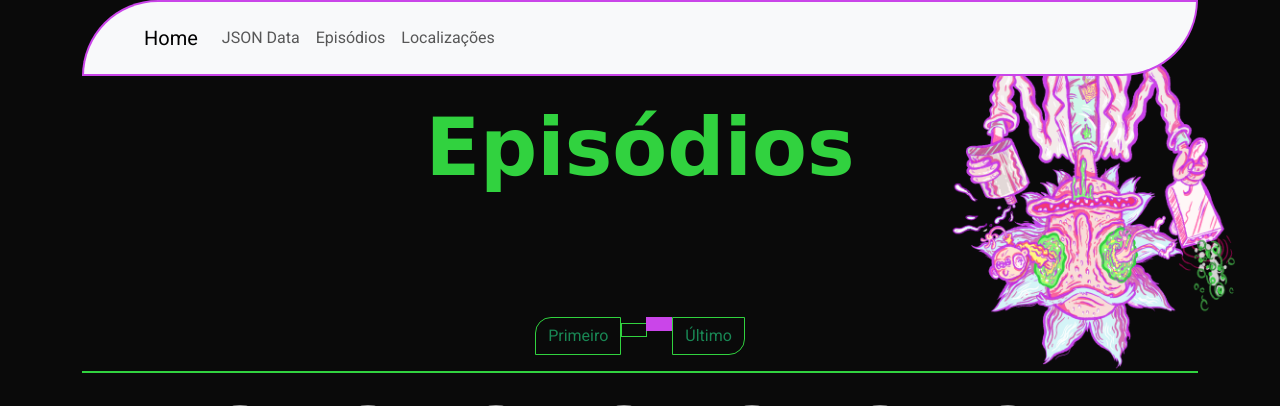
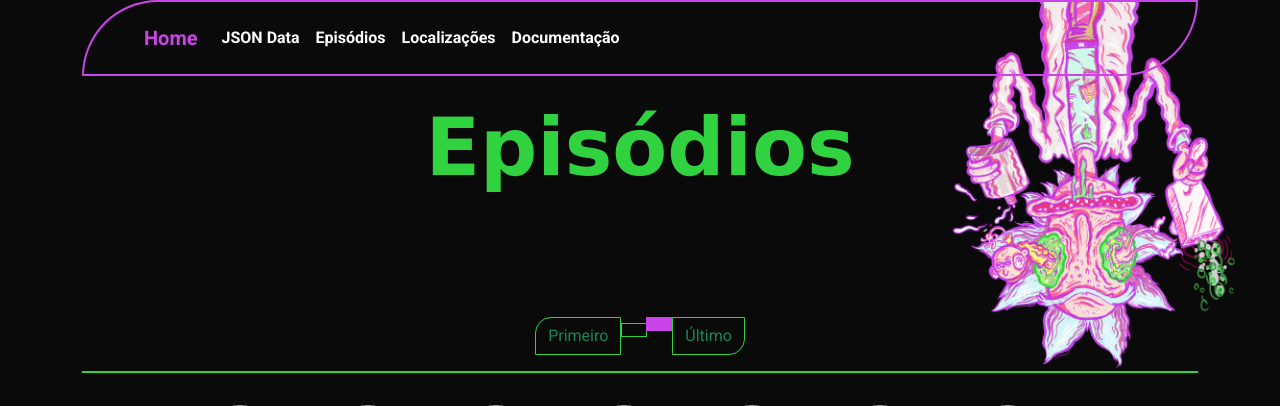
Before and after one commit to RosanaTSF/DesafioAPI_SquadSarahGilbert, a Flask app: template templates/episodes.html in a window 1280 px wide. Shown: the top 406 px of the page. Run offline with Flask 3, Linux system fonts and the light colour scheme; the template is opened without the code that fills it, so the values that code supplies are empty; grey boxes are pictures that could not be loaded.

Commit message:
change style inline nav + route/template documentation

```diff
--- a/routes.py
+++ b/routes.py
@@ -104,3 +104,8 @@ def get_list_elements():
     data = json.loads(characters_data)
 
     return data
+
+@app.route("/documentation")
+def documentation():
+
+    return {}
--- a/templates/nav.html
+++ b/templates/nav.html
@@ -1,23 +1,26 @@
 <header>
     <nav
-        class="navbar navbar-expand-lg bg-body-tertiary"
+        class="navbar navbar-expand-lg"
         style="background: none; background-color: transparent;border-radius: 100px 0 100px 0; border: 2px solid #ca45e9; padding: 1rem 3rem;"
     >
-        <div class="container-fluid" style="background-color: transparent;">
-            <a class="navbar-brand" href="/">Home</a>
+        <div class="container-fluid" >
+            <a class="navbar-brand" style="color:#ca45e9; font-weight: bold;" href="/">Home</a>
             <button class="navbar-toggler" type="button" data-bs-toggle="collapse" data-bs-target="#navbarNav" aria-controls="navbarNav" aria-expanded="false" aria-label="Toggle navigation">
-                <span class="navbar-toggler-icon"></span>
+                <span class="navbar-toggler-icon" style="color:#ca45e9 !important;"></span>
             </button>
             <div class="collapse navbar-collapse" id="navbarNav">
                 <ul class="navbar-nav">
                     <li class="nav-item">
-                        <a class="nav-link" href="/lista">JSON Data</a>
+                        <a class="nav-link"  style="color: white;font-weight: bold;" href="/lista">JSON Data</a>
                     </li>
                     <li class="nav-item">
-                        <a class="nav-link" href="/episodes">Episódios</a>
+                        <a class="nav-link"  style="color:white;font-weight: bold;" href="/episodes">Episódios</a>
                     </li>
                     <li class="nav-item">
-                        <a class="nav-link" href="/locations">Localizações</a>
+                        <a class="nav-link"  style="color:white;font-weight: bold;" href="/locations">Localizações</a>
+                    </li>
+                    <li class="nav-item"></li>
+                        <a class="nav-link"  style="color:white;font-weight: bold;" href="/documentation">Documentação</a>
                     </li>
                 </ul>
             </div>
```
Also changed, not shown: templates/documentation.html (added).
